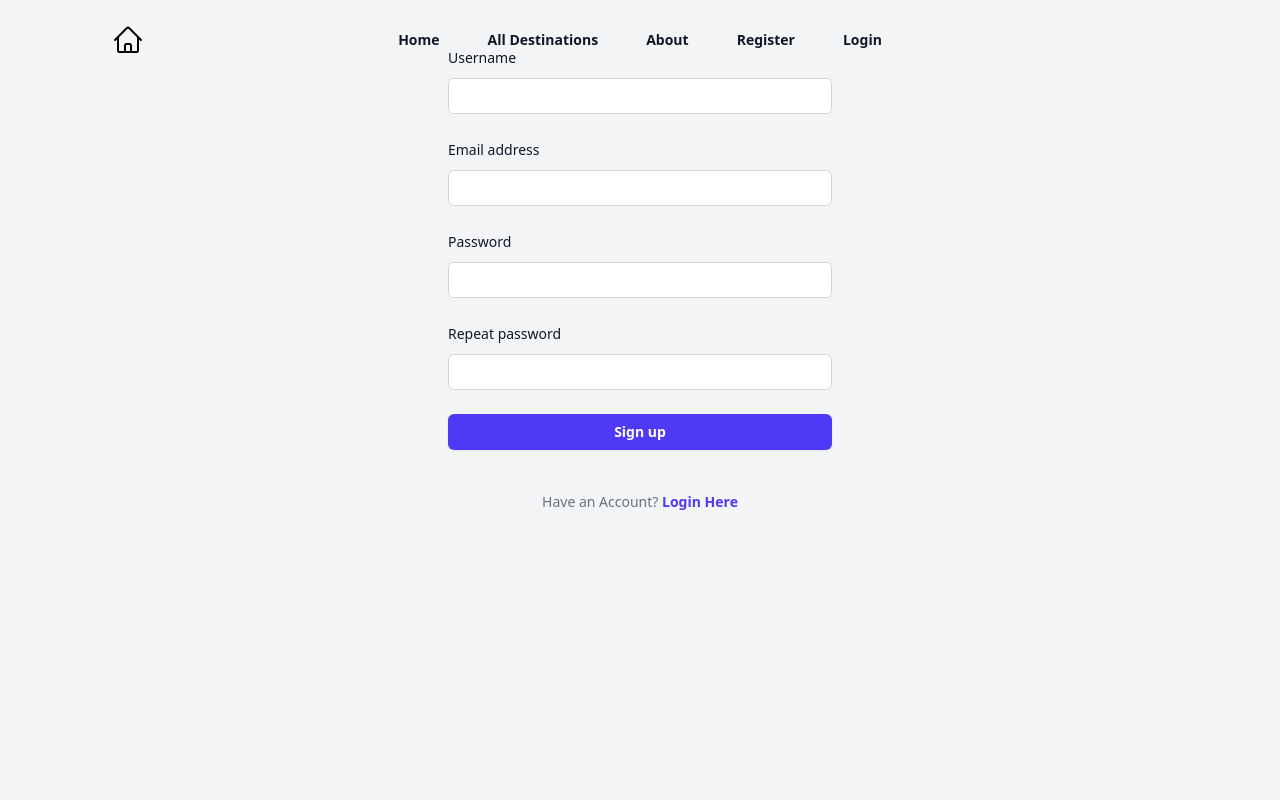
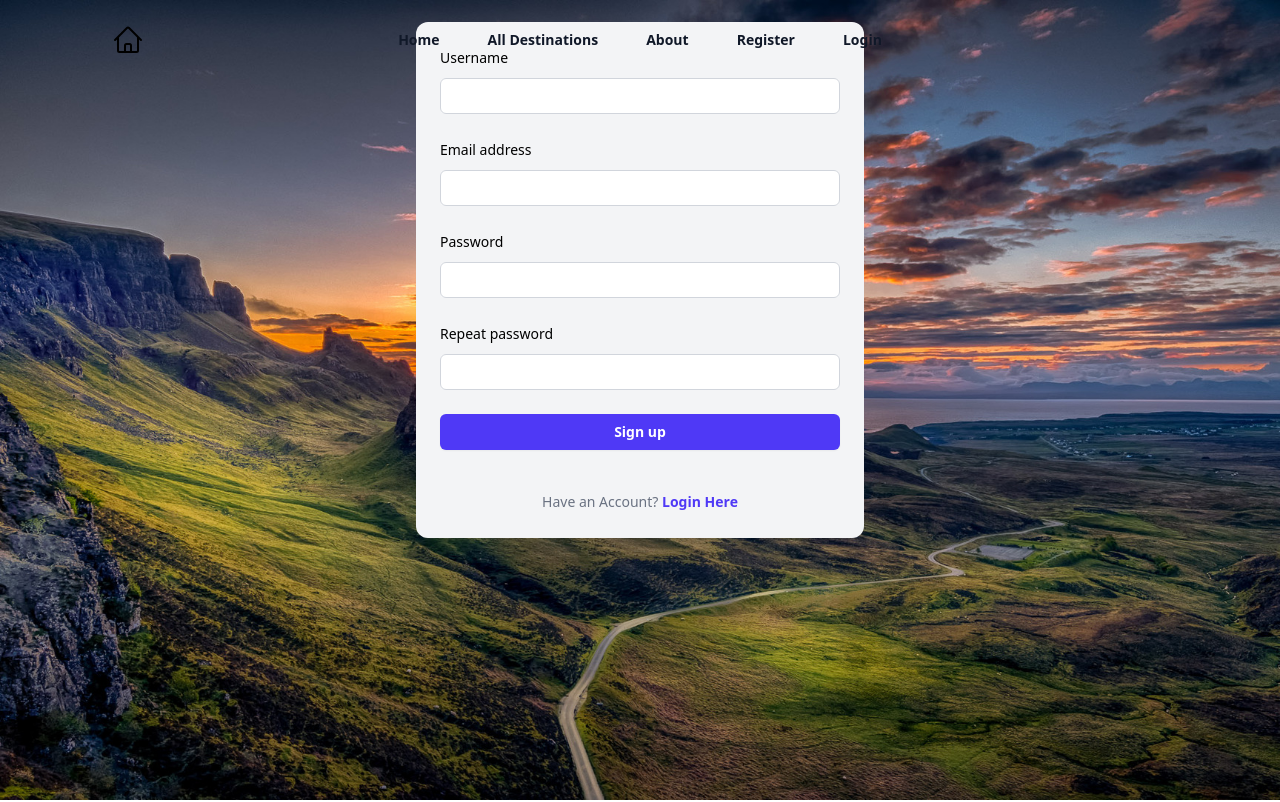
Before and after one commit to tananska/best-destinations-2025, a React (Vite) app in the folder client/: page /register in a window 1280 px wide. Shown: the top 802 px of the page. Built offline with nearby package versions, Linux system fonts and the light colour scheme.

Commit message:
Add background picture

```diff
--- a/client/src/components/register/Register.jsx
+++ b/client/src/components/register/Register.jsx
@@ -2,6 +2,8 @@ import { Link, useNavigate } from "react-router"
 import { useActionState, useContext } from "react";
 import { useRegister } from "../../api/authApi";
 import { UserContext } from "../../contexts/UserContext";
+
+import mountainPicture from '../../assets/images/mountain.jpg'
 
 export default function Register() {
 
@@ -25,13 +27,16 @@ export default function Register() {
 
     const [_, loginAction, isPending] = useActionState(registerHandler, { email: '', password: '', username: '' });
     return (
-        <section className="relative flex items-center h-screen bg-gray-100">
+        <section
+            className="relative flex items-center h-screen"
+            style={{ backgroundImage: `url(${mountainPicture})`, backgroundSize: 'cover', backgroundPosition: 'center' }}
+        >
             <div className="flex min-h-full flex-1 flex-col justify-center px-6 py-12 lg:px-8 mb-70 sm:mx-auto">
 
-                <div className="mt-10 sm:mx-auto sm:w-full sm:max-w-sm">
+                <div className="mt-10 sm:mx-auto sm:w-full sm:max-w-md rounded-xl bg-gray-100 p-6">
                     <form action={loginAction} className="space-y-6">
                         <div>
-                            <label htmlFor="username" className="block text-sm/6 font-medium text-gray-900">
+                            <label htmlFor="username" className="block text-sm/6 font-medium text-black">
                                 Username
                             </label>
                             <div className="mt-2">
@@ -47,7 +52,7 @@ export default function Register() {
 
                         <div>
                             <div className="flex items-center justify-between">
-                                <label htmlFor="email" className="block text-sm/6 font-medium text-gray-900">
+                                <label htmlFor="email" className="block text-sm/6 font-medium text-black">
                                     Email address
                                 </label>
                             </div>
@@ -64,7 +69,7 @@ export default function Register() {
 
                         <div>
                             <div className="flex items-center justify-between">
-                                <label htmlFor="password" className="block text-sm/6 font-medium text-gray-900">
+                                <label htmlFor="password" className="block text-sm/6 font-medium text-black">
                                     Password
                                 </label>
                             </div>
@@ -81,7 +86,7 @@ export default function Register() {
 
                         <div>
                             <div className="flex items-center justify-between">
-                                <label htmlFor="rePassword" className="block text-sm/6 font-medium text-gray-900">
+                                <label htmlFor="rePassword" className="block text-sm/6 font-medium text-black">
                                     Repeat password
                                 </label>
                             </div>
```
